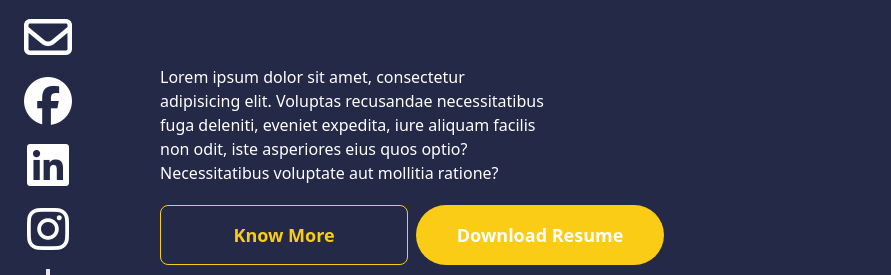
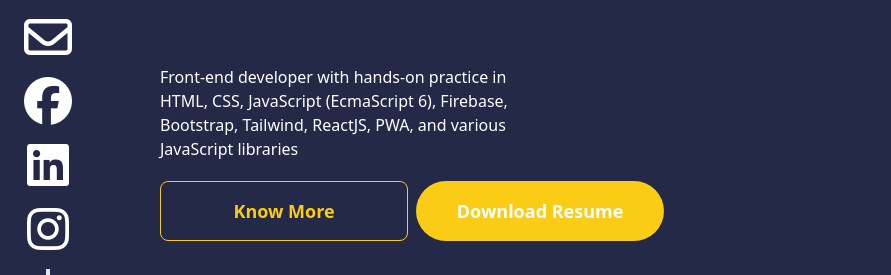
Before and after one commit to salman-aly/portfolio-usman, a plain HTML site: page index.html in a window 1280 px wide. Shown: the part 305-580 px from the top of the page, 0-891 px from the left. Drawn offline with nearby package versions, Linux system fonts and the light colour scheme.

Commit message:
update about section

```diff
--- a/index.html
+++ b/index.html
@@ -150,10 +150,9 @@
           </a>
         </h1>
         <p class="w-3/4 mt-2 my-detail">
-          Lorem ipsum dolor sit amet, consectetur adipisicing elit. Voluptas
-          recusandae necessitatibus fuga deleniti, eveniet expedita, iure
-          aliquam facilis non odit, iste asperiores eius quos optio?
-          Necessitatibus voluptate aut mollitia ratione?
+          Front-end developer with hands-on practice in HTML, CSS, JavaScript
+          (EcmaScript 6), Firebase, Bootstrap, Tailwind, ReactJS, PWA, and
+          various JavaScript libraries
         </p>
         <div class="flex mt-5 inform-button">
           <button
```
